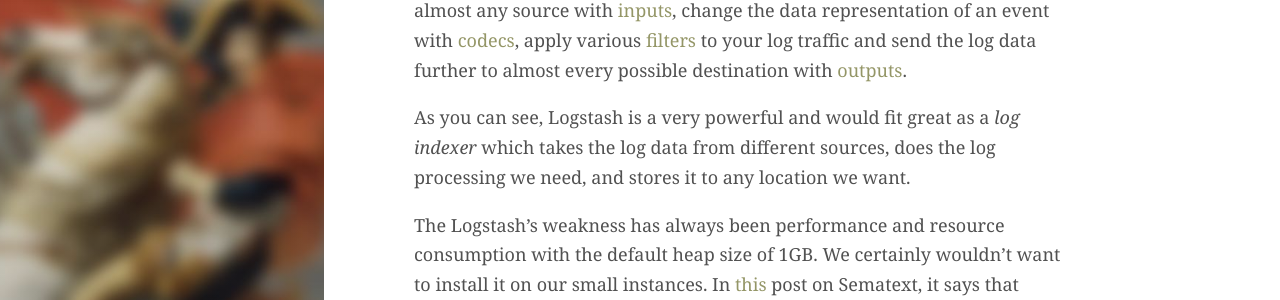
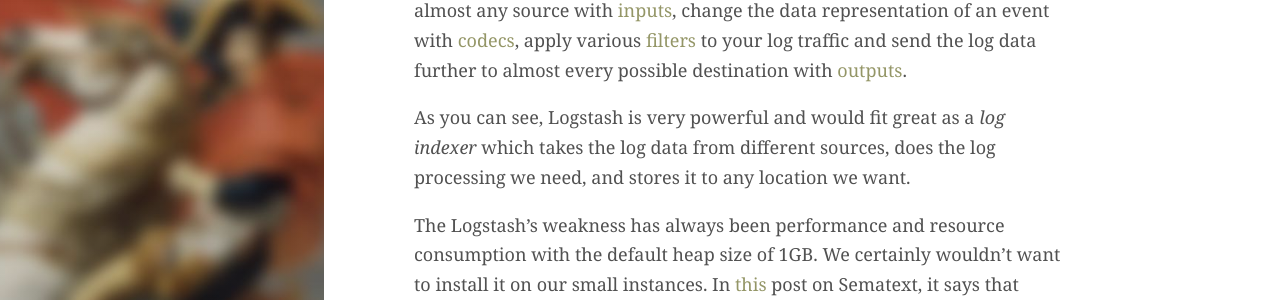
Before and after one commit to Artemmkin/Artemmkin.github.io, a Jekyll site: the page built from _posts/2017-03-13-log-shippers-part1.md, in a window 1280 px wide and 900 px high, scrolled down 1473 px. Shown: the part 155-455 px from the top of the window. Built offline with Jekyll 4.4.1, drawn with Linux system fonts in a browser that asks for light colours; comment, search, counter and statistics services are not loaded.

Commit message:
Correct a typo

```diff
--- a/_posts/2017-03-13-log-shippers-part1.md
+++ b/_posts/2017-03-13-log-shippers-part1.md
@@ -30,7 +30,7 @@ You may wonder why _Apache Flume_ is not on the list, because it's clearly on th
 
 [Logstash](https://www.elastic.co/products/logstash) is a very popular and flexible tool. Its main strength is the abundance of different plugins which allow you to receive log data from almost any source with [inputs](https://www.elastic.co/guide/en/logstash/current/input-plugins.html), change the data representation of an event with [codecs](https://www.elastic.co/guide/en/logstash/current/output-plugins.html), apply various [filters](https://www.elastic.co/guide/en/logstash/master/filter-plugins.html) to your log traffic and send the log data further to almost every possible destination with [outputs](https://www.elastic.co/guide/en/logstash/current/output-plugins.html).
 
-As you can see, Logstash is a very powerful and would fit great as a _log indexer_ which takes the log data from different sources, does the log processing we need, and stores it to any location we want.
+As you can see, Logstash is very powerful and would fit great as a _log indexer_ which takes the log data from different sources, does the log processing we need, and stores it to any location we want.
 
 The Logstash's weakness has always been performance and resource consumption with the default heap size of 1GB. We certainly wouldn't want to install it on our small instances. In [this](https://sematext.com/blog/2016/09/13/logstash-alternatives/) post on Sematext, it says that based on benchmarks they did Logstash also turned out to be a lot slower than its alternatives like Rsyslog and Filebeat.
 
```
